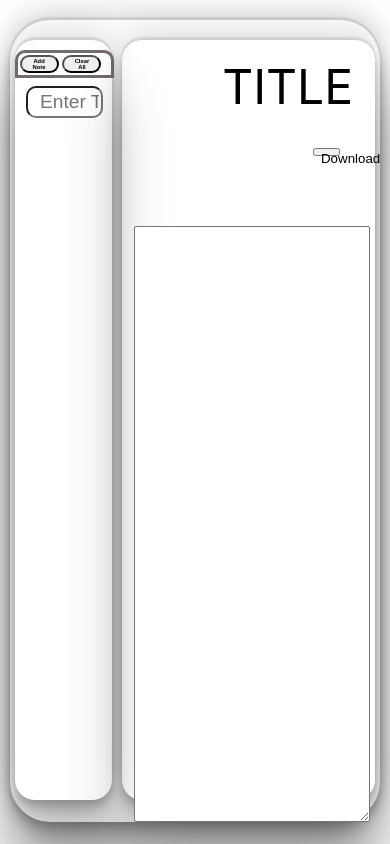
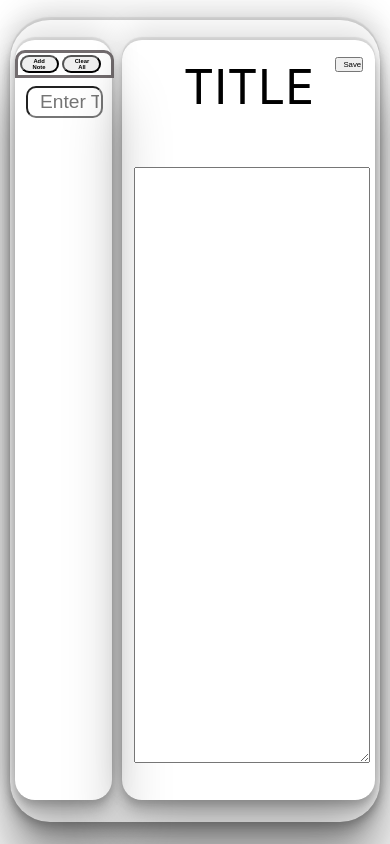
Before and after one commit to umangbanerjee/reactapp-to-make-notes, a React (Create React App) app: page / in a window 390 px wide. Built offline with nearby package versions, Linux system fonts and the light colour scheme; the HTML template or start-up script is replaced by a standard one.

Commit message:
made it responsive

```diff
--- a/src/components/Notes.jsx
+++ b/src/components/Notes.jsx
@@ -66,7 +66,7 @@ doc.save(`${obj.title}`.pdf);
 
         </div>
         <div className={styles.notetitle}>
-            <div className={styles.maintitle}>{obj.title!==''?obj.title:"TITLE"}<button onClick={handleDownload} className={styles.dnldbtn}>Download</button></div>
+            <div className={styles.maintitle}>{obj.title!==''?obj.title:"TITLE"}<button onClick={handleDownload} className={styles.dnldbtn}>Save</button></div>
           <div className={styles.txtarea}>
           <textarea  name="" id="txtarea"value={obj.txtarea} onChange={handleChange}></textarea>
           </div>
--- a/src/components/Notes.module.css
+++ b/src/components/Notes.module.css
@@ -70,7 +70,7 @@
     margin-top:2vh;
     text-align: center;
     font-size:3em;
-    margin-left: 20vw;
+    /* margin-left: 20vw; */
 }
 .txtarea{
     margin-top:6vh;
@@ -93,9 +93,13 @@
 
 }
 .dnldbtn{
-    margin-left: 20vw;
+
+    /* margin-left: 20vw; */
+    position: fixed;
     width: 7vw;
-    height: 2vw;
+    right:7vw;
+    font-size: 2vw;
+    /* height: 2vw; */
 }
 .dnldbtn:hover{
  background-color: rgb(29, 145, 106);
```
